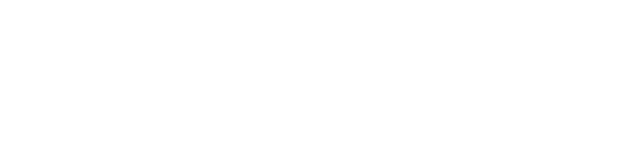
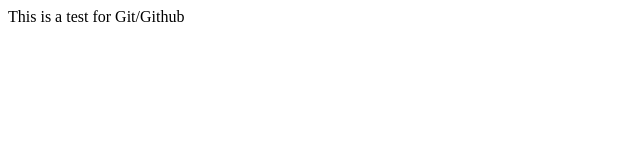
Before and after one commit to Johan-Danielsson/TestGit, a plain HTML site: page index.html in a window 1280 px wide. Shown: the whole page, without its empty margins (0-640 px from the left). Drawn offline with Linux system fonts and the light colour scheme.

Commit message:
added plain text to index.html

```diff
--- a/index.html
+++ b/index.html
@@ -1,3 +1,4 @@
 <html>
 <title>TestGit</title>
+This is a test for Git/Github
 </html>
```
